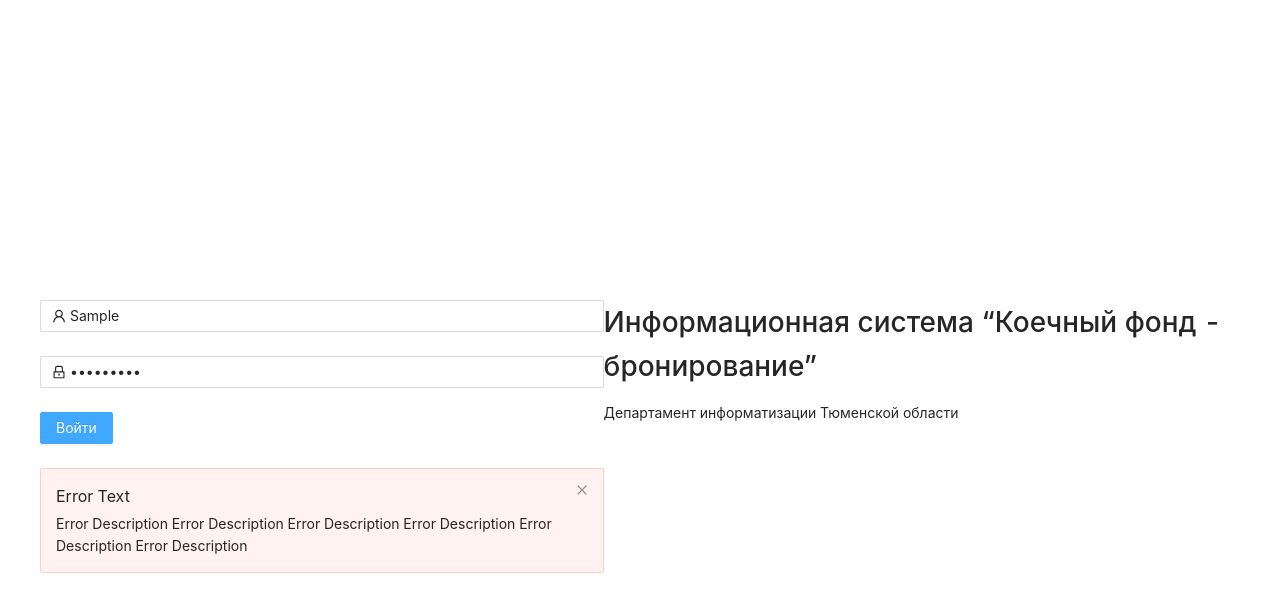
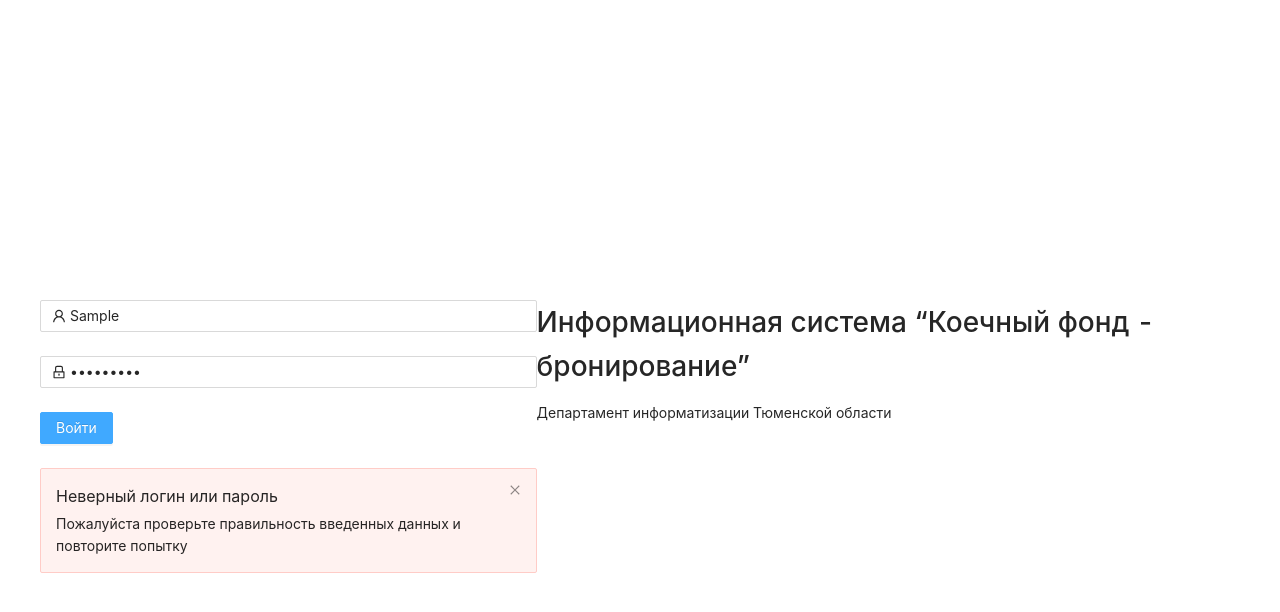
Before and after one commit to dnvndm/test_task, a React (Create React App) app: page / in a window 1280 px wide. Both pictures are taken after typing "Sample", "Sample123" into the empty fields and a click on the button "Войти". Shown: the top 612 px of the page. Built offline with nearby package versions, Linux system fonts and the light colour scheme; no server answers.

Commit message:
changed title of alert

```diff
--- a/src/components/Authorization/AuthForm.js
+++ b/src/components/Authorization/AuthForm.js
@@ -6,11 +6,14 @@ import { Alert } from "antd";
 import { useState } from "react";
 
 const LoginForm = (props) => {
+  const isAuth = useSelector(state => state.login.isAuth);
+
   const [alert, setAlert] = useState(false);
-  const isAuth = useSelector(state => state.login.isAuth);
+
   const onFinish = (payload) => {
     console.log("Received values of form: ", payload);
     props.login(payload.username, payload.password);
+
     if (!isAuth) {
       setAlert(true);
     }
@@ -71,8 +74,8 @@ const LoginForm = (props) => {
         </Form.Item>
         {alert ? (
           <Alert
-            message="Error Text"
-            description="Error Description Error Description Error Description Error Description Error Description Error Description"
+            message="Неверный логин или пароль"
+            description="Пожалуйста проверьте правильность введенных данных и повторите попытку"
             type="error"
             closable
             onClose={onClose}
```
